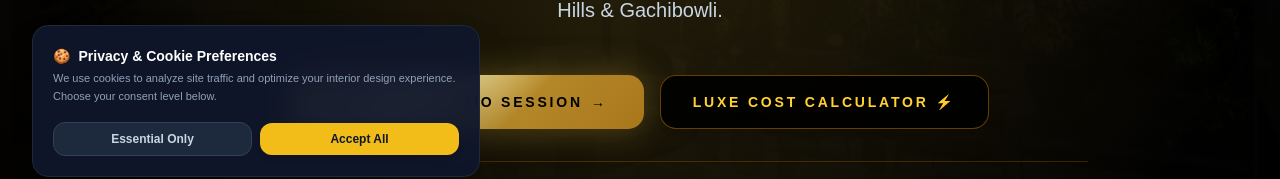
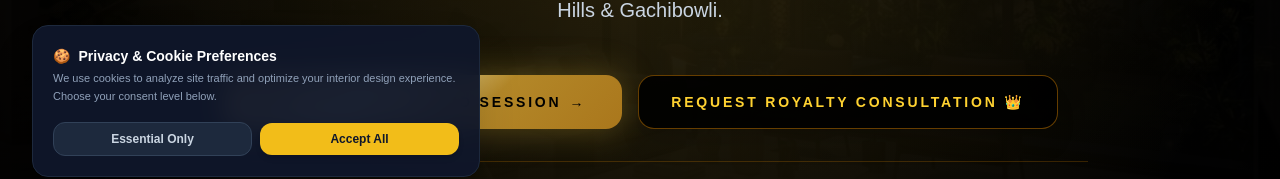
Before and after one commit to nvnkmr127/onestudio-website, a Next.js app: page /luxe in a window 1280 px wide. Shown: the part 607-786 px from the top of the page. Built offline with nearby package versions, Linux system fonts and the light colour scheme; no server answers; the database is empty; a web font is replaced by a local one.

Commit message:
fix: replace calculator link in Luxe page with sitewide openCallModal CTA button

```diff
--- a/src/app/luxe/page.tsx
+++ b/src/app/luxe/page.tsx
@@ -199,15 +199,16 @@ export default function LuxePage() {
                 onClick={openCallModal}
                 className="bg-gold-foil text-black font-black text-xs md:text-sm uppercase tracking-[0.2em] px-9 py-4 rounded-2xl shadow-[0_0_35px_rgba(212,175,55,0.35)] hover:shadow-[0_0_50px_rgba(212,175,55,0.6)] hover:-translate-y-0.5 transition-all cursor-pointer flex items-center gap-2 group"
               >
-                <span>Book VIP Studio Session</span>
+                <span>Book Private Studio Session</span>
                 <span className="group-hover:translate-x-1 transition-transform">→</span>
               </button>
-              <Link
-                href="/estimate"
-                className="bg-black/90 hover:bg-neutral-950 text-amber-300 font-extrabold text-xs md:text-sm uppercase tracking-[0.2em] px-8 py-4 rounded-2xl border border-amber-500/40 shadow-xl transition-all hover:border-amber-400"
+              <button
+                type="button"
+                onClick={openCallModal}
+                className="bg-black/90 hover:bg-neutral-950 text-amber-300 font-extrabold text-xs md:text-sm uppercase tracking-[0.2em] px-8 py-4 rounded-2xl border border-amber-500/40 shadow-xl transition-all hover:border-amber-400 cursor-pointer"
               >
-                Luxe Cost Calculator ⚡
-              </Link>
+                Request Royalty Consultation 👑
+              </button>
             </div>
 
             {/* 4 Luxe Highlights Strip */}
```
